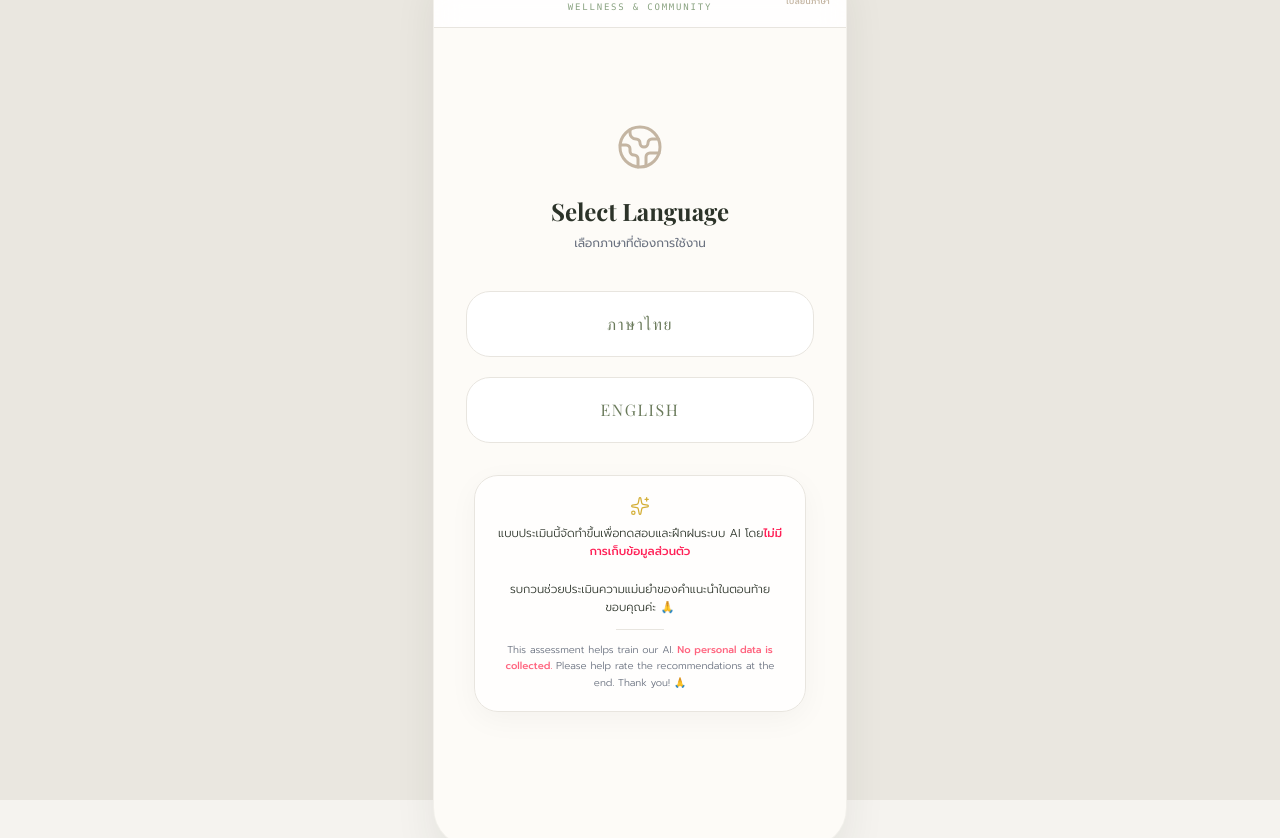
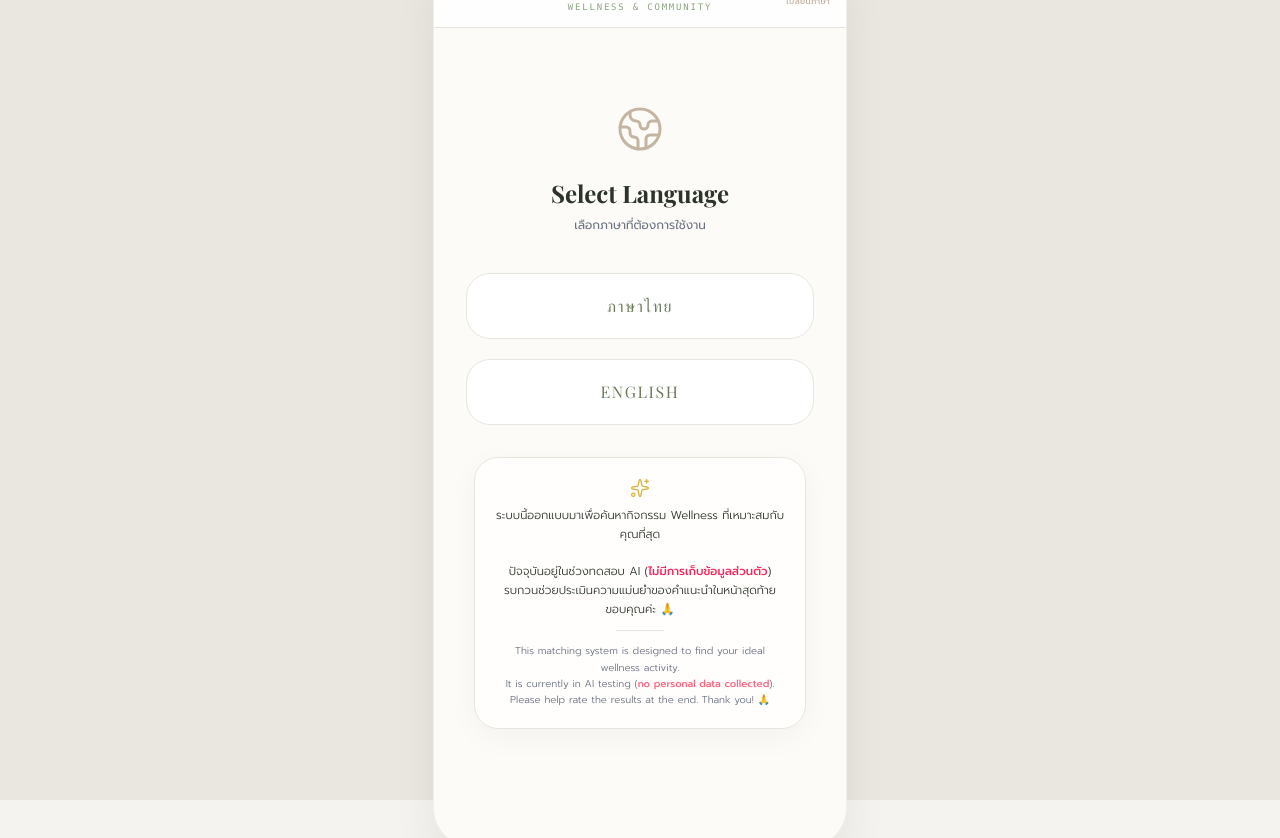
Before and after one commit to SimtheCreator/Wellbook-Matching, a React (Vite) app: page / in a window 1280 px wide. Shown: the top 838 px of the page. Built offline with nearby package versions, Linux system fonts and the light colour scheme; no server answers; the database is empty; a web font is replaced by a local one.

Commit message:
Update disclaimer text to explain matching system context

```diff
--- a/src/pages/WellnistaAssessment.jsx
+++ b/src/pages/WellnistaAssessment.jsx
@@ -563,12 +563,12 @@ export default function WellnistaAssessment() {
                         <i data-lucide="sparkles" className="w-5 h-5 text-wellnista-gold"></i>
                     </div>
                     <p className="text-[11.5px] text-wellnista-textDark leading-relaxed mb-3 font-light">
-                        แบบประเมินนี้จัดทำขึ้นเพื่อทดสอบและฝึกฝนระบบ AI โดย<span className="text-rose-500 font-medium">ไม่มีการเก็บข้อมูลส่วนตัว</span><br/><br/>
-                        รบกวนช่วยประเมินความแม่นยำของคำแนะนำในตอนท้าย ขอบคุณค่ะ 🙏
+                        ระบบนี้ออกแบบมาเพื่อค้นหากิจกรรม Wellness ที่เหมาะสมกับคุณที่สุด<br/><br/>
+                        ปัจจุบันอยู่ในช่วงทดสอบ AI (<span className="text-rose-500 font-medium">ไม่มีการเก็บข้อมูลส่วนตัว</span>) รบกวนช่วยประเมินความแม่นยำของคำแนะนำในหน้าสุดท้าย ขอบคุณค่ะ 🙏
                     </p>
                     <div className="h-[1px] w-12 bg-[#e8e5df] mx-auto mb-3"></div>
                     <p className="text-[10px] text-wellnista-textMuted leading-relaxed font-light">
-                        This assessment helps train our AI. <span className="text-rose-400 font-medium">No personal data is collected.</span> Please help rate the recommendations at the end. Thank you! 🙏
+                        This matching system is designed to find your ideal wellness activity.<br/>It is currently in AI testing (<span className="text-rose-400 font-medium">no personal data collected</span>). Please help rate the results at the end. Thank you! 🙏
                     </p>
                 </div>
             </div>
```
